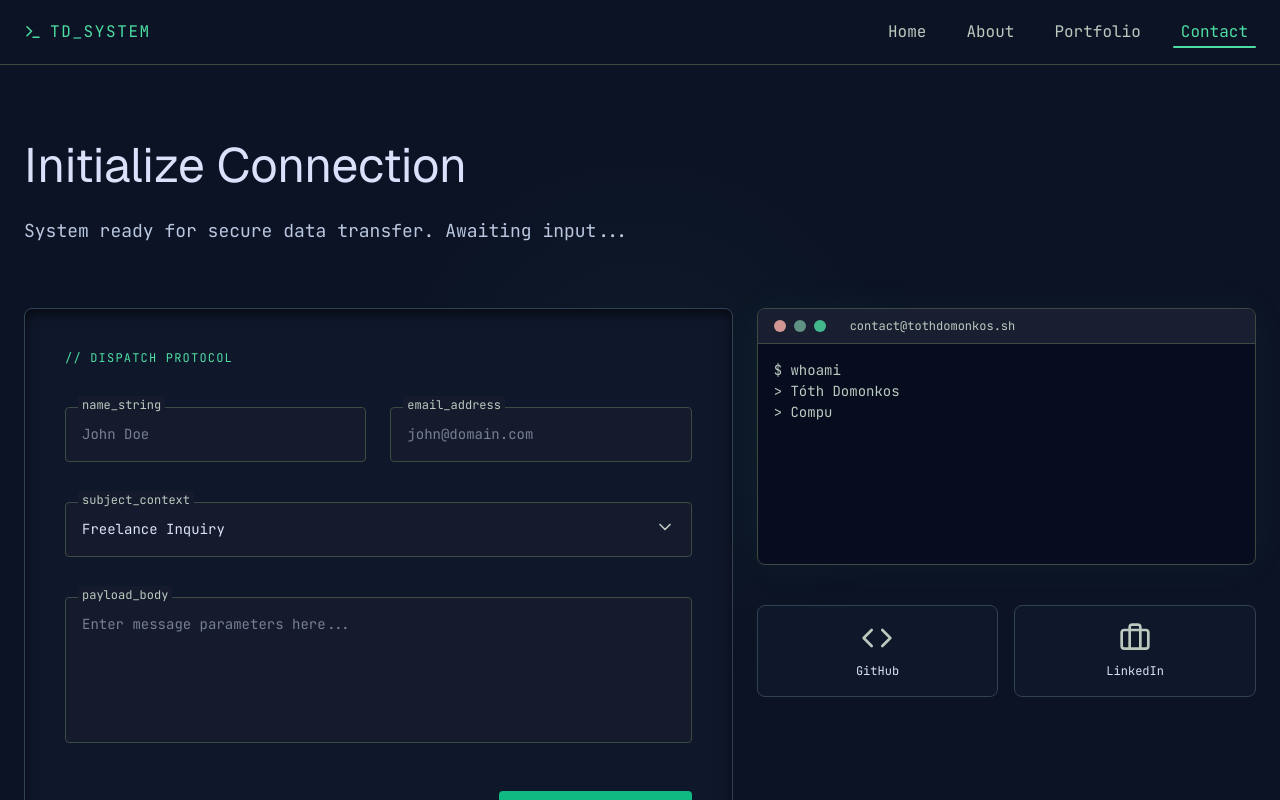
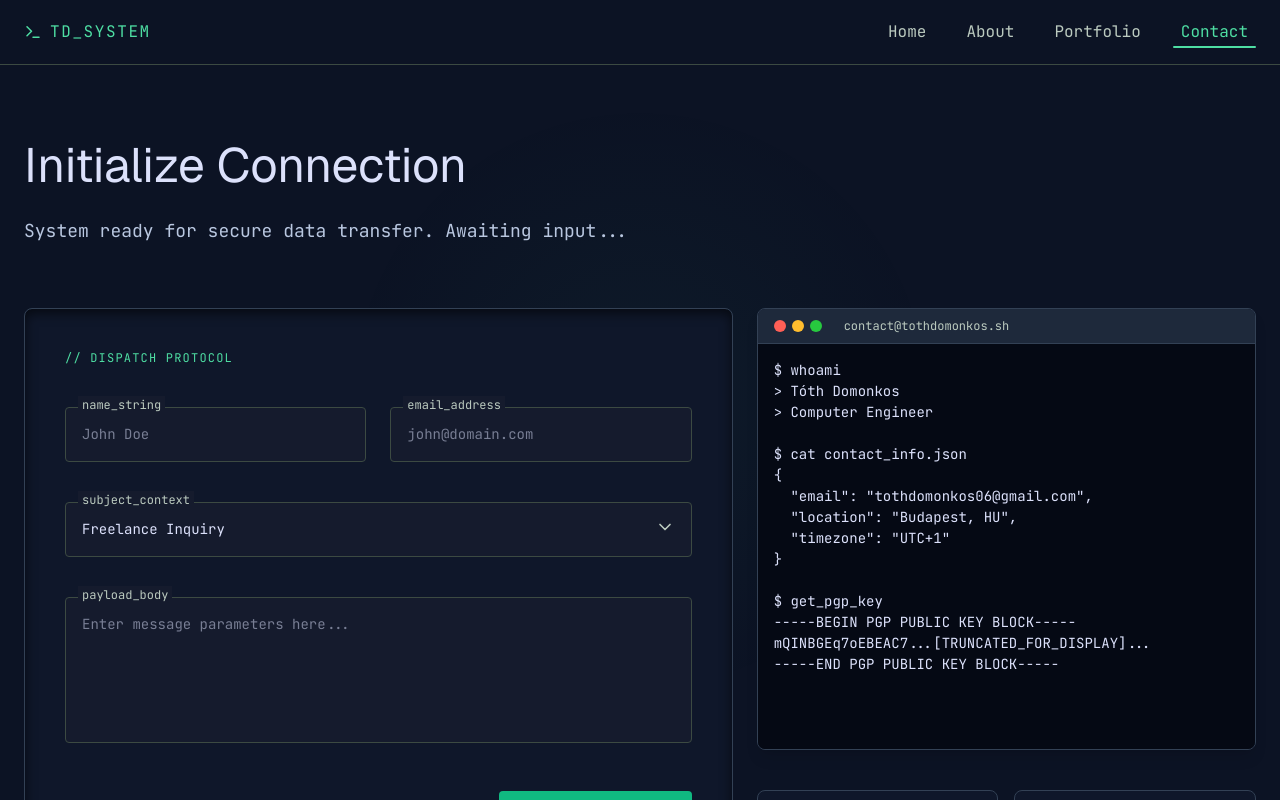
Before and after one commit to tothdomonkos06/tothdomonkos06.github.io, a Next.js app: page /contact in a window 1280 px wide. Shown: the top 800 px of the page. Built offline with nearby package versions, Linux system fonts and the light colour scheme.

Commit message:
Revert both terminals to the fast-typing, chunky contact page style

```diff
--- a/src/app/about/page.tsx
+++ b/src/app/about/page.tsx
@@ -5,19 +5,11 @@ import { TerminalBlock } from "@/components/shared/TerminalBlock";
 import { motion } from "framer-motion";
 
 export default function About() {
-  const codeSnippet = `class Doma {
-public:
-    Doma() {
-        university = "BME";
-        major = "Computer Eng.";
-        interests = ["Algorithms", "Systems"];
-    }
-
-    void runMarathon() {
-        // Consistent training...
-        keepPace(250); // optimize performance
-    }
-};`;
+  const codeSnippet = [
+    { text: "class Doma {\npublic:\n    Doma() {\n", delay: 200 },
+    { text: "        university = \"BME\";\n        major = \"Computer Eng.\";\n        interests = [\"Algorithms\", \"Systems\"];\n    }\n\n", delay: 500 },
+    { text: "    void runMarathon() {\n        // Consistent training...\n        keepPace(250); // optimize performance\n    }\n};\n", delay: 300 }
+  ];
 
   const containerVariants = {
     hidden: { opacity: 0 },
@@ -67,7 +59,7 @@ public:
         </motion.div>
 
         <motion.div variants={itemVariants} className="md:col-span-5 w-full mt-lg md:mt-0">
-          <TerminalBlock filename="profile.cpp" code={codeSnippet} />
+          <TerminalBlock filename="profile.cpp" sequence={codeSnippet} />
         </motion.div>
       </motion.section>
 
--- a/src/app/contact/page.tsx
+++ b/src/app/contact/page.tsx
@@ -5,21 +5,14 @@ import { motion } from "framer-motion";
 import { TerminalBlock } from "@/components/shared/TerminalBlock";
 
 export default function Contact() {
-  const contactCode = `$ whoami
-> Tóth Domonkos
-> Computer Engineer
-
-$ cat contact_info.json
-{
-  "email": "tothdomonkos06@gmail.com",
-  "location": "Budapest, HU",
-  "timezone": "UTC+1"
-}
-
-$ get_pgp_key
------BEGIN PGP PUBLIC KEY BLOCK-----
-mQINBGEq7oEBEAC7...[TRUNCATED_FOR_DISPLAY]...
------END PGP PUBLIC KEY BLOCK-----`;
+  const contactSequence = [
+    { text: "$ whoami\n", delay: 300 },
+    { text: "> Tóth Domonkos\n> Computer Engineer\n", delay: 100 },
+    { text: "\n$ cat contact_info.json\n", delay: 500 },
+    { text: '{\n  "email": "tothdomonkos06@gmail.com",\n  "location": "Budapest, HU",\n  "timezone": "UTC+1"\n}\n', delay: 100 },
+    { text: "\n$ get_pgp_key\n", delay: 600 },
+    { text: "-----BEGIN PGP PUBLIC KEY BLOCK-----\nmQINBGEq7oEBEAC7...[TRUNCATED_FOR_DISPLAY]...\n-----END PGP PUBLIC KEY BLOCK-----\n", delay: 100 }
+  ];
 
   return (
     <main className="flex-grow w-full px-margin md:px-gutter max-w-screen-xl mx-auto py-xl relative z-10">
@@ -87,7 +80,7 @@ mQINBGEq7oEBEAC7...[TRUNCATED_FOR_DISPLAY]...
           className="col-span-4 md:col-span-5 flex flex-col gap-lg"
         >
           {/* Terminal Contact Info */}
-          <TerminalBlock filename="contact@tothdomonkos.sh" code={contactCode} />
+          <TerminalBlock filename="contact@tothdomonkos.sh" sequence={contactSequence} />
 
           {/* External Links Bento */}
           <div className="grid grid-cols-2 gap-sm">
--- a/src/components/shared/TerminalBlock.tsx
+++ b/src/components/shared/TerminalBlock.tsx
@@ -3,94 +3,69 @@
 import { useEffect, useState } from "react";
 import { motion } from "framer-motion";
 
+export type TerminalSequenceItem = {
+  text: string;
+  delay: number;
+};
+
 interface TerminalBlockProps {
   filename: string;
-  code: string; // The raw code to type
+  code?: string;
+  sequence?: TerminalSequenceItem[];
 }
 
-export function TerminalBlock({ filename, code }: TerminalBlockProps) {
-  const [typedChars, setTypedChars] = useState(0);
+export function TerminalBlock({ filename, code, sequence }: TerminalBlockProps) {
+  const [terminalText, setTerminalText] = useState("");
+
+  const activeSequence = sequence || (code ? [{ text: code, delay: 0 }] : []);
 
   useEffect(() => {
+    let currentText = "";
+    let step = 0;
+    let charIndex = 0;
     let timeout: NodeJS.Timeout;
 
-    const typeNextChar = () => {
-      setTypedChars((prev) => {
-        if (prev >= code.length) return prev;
+    const typeNext = () => {
+      if (step >= activeSequence.length) return;
 
-        // Randomize typing speed slightly for realism
-        const char = code[prev];
-        let nextDelay = Math.random() * 80 + 70; // 70-150ms per character
+      const currentSequence = activeSequence[step];
 
-        // Add prominent pauses for realism (newline or punctuation)
-        if (char === '\n') nextDelay += 800; // Long pause on newline
-        if (char === '{' || char === '}') nextDelay += 400;
-        if (char === ';') nextDelay += 300;
-        if (char === ' ') nextDelay += 50; // Slight pause on space
-
-        timeout = setTimeout(typeNextChar, nextDelay);
-
-        return prev + 1;
-      });
+      if (charIndex < currentSequence.text.length) {
+        currentText += currentSequence.text.charAt(charIndex);
+        setTerminalText(currentText);
+        charIndex++;
+        // Very fast typing, like the old contact version
+        timeout = setTimeout(typeNext, 10);
+      } else {
+        step++;
+        charIndex = 0;
+        if (step < activeSequence.length) {
+          timeout = setTimeout(typeNext, activeSequence[step].delay);
+        }
+      }
     };
 
-    // Start typing after a short delay
-    timeout = setTimeout(typeNextChar, 500);
-
+    timeout = setTimeout(typeNext, 300);
     return () => clearTimeout(timeout);
-  }, [code]);
-
-  // Very simple syntax highlighting for C++ (keywords, strings, comments)
-  const renderHighlightedCode = (text: string) => {
-    // We do simple replacements. In a real app we'd use prismjs or highlight.js,
-    // but we can do a naive approach for this specific snippet.
-    return text.split('\n').map((line, i) => {
-      // Colorize comments
-      if (line.includes('//')) {
-        const [codePart, commentPart] = line.split('//');
-        return (
-          <div key={i} className="whitespace-pre">
-            {highlightLine(codePart)}
-            <span className="text-outline-variant">//{commentPart}</span>
-          </div>
-        );
-      }
-      return <div key={i} className="whitespace-pre">{highlightLine(line)}</div>;
-    });
-  };
-
-  const highlightLine = (line: string) => {
-    const keywords = ['class', 'public:', 'void'];
-    let result = line;
-
-    // Naive string replace
-    result = result.replace(/"([^"]+)"/g, '<span class="text-secondary">"$1"</span>');
-    keywords.forEach(kw => {
-      result = result.replace(new RegExp(`\\b${kw}\\b`, 'g'), `<span class="text-primary">${kw}</span>`);
-    });
-
-    return <span dangerouslySetInnerHTML={{ __html: result }} />;
-  };
-
-  const currentCode = code.substring(0, typedChars);
+  }, [activeSequence]);
 
   return (
-    <div className="bg-surface-container-lowest border border-outline-variant rounded-lg overflow-hidden shadow-[0_0_40px_rgba(78,222,163,0.05)] w-full">
-      <div className="bg-surface-container flex items-center gap-2 px-sm py-xs border-b border-outline-variant">
-        <div className="w-3 h-3 rounded-full bg-error/80"></div>
-        <div className="w-3 h-3 rounded-full bg-tertiary-container/80"></div>
-        <div className="w-3 h-3 rounded-full bg-primary/80"></div>
-        <span className="ml-sm font-label-sm text-[12px] text-on-surface-variant">{filename}</span>
+    <div className="bg-[#0f172a] border border-[#334155] rounded-lg overflow-hidden font-code-md text-[14px] text-on-surface flex flex-col h-full shadow-lg">
+      <div className="bg-[#1e293b] border-b border-[#334155] px-sm py-xs flex items-center">
+        <div className="w-3 h-3 rounded-full bg-[#ff5f56] mr-1.5" />
+        <div className="w-3 h-3 rounded-full bg-[#ffbd2e] mr-1.5" />
+        <div className="w-3 h-3 rounded-full bg-[#27c93f] mr-1.5" />
+        <div className="ml-sm text-on-surface-variant text-[12px] font-label-sm">{filename}</div>
       </div>
-      <div className="p-sm font-code-md text-[14px] text-on-surface-variant overflow-x-auto h-[220px]">
-        {renderHighlightedCode(currentCode)}
-        {typedChars < code.length && (
+      <div className="p-sm flex-grow flex flex-col gap-xs bg-[#050914] overflow-x-auto h-[250px] min-h-[250px]">
+        <div className="whitespace-pre-wrap">
+          {terminalText}
           <motion.span
             animate={{ opacity: [1, 0] }}
             transition={{ repeat: Infinity, duration: 0.8 }}
-            className="inline-block w-2 h-4 bg-primary ml-[1px] align-middle"
+            className="inline-block w-2 h-4 bg-primary align-middle ml-1"
           />
-        )}
+        </div>
       </div>
     </div>
   );
```
